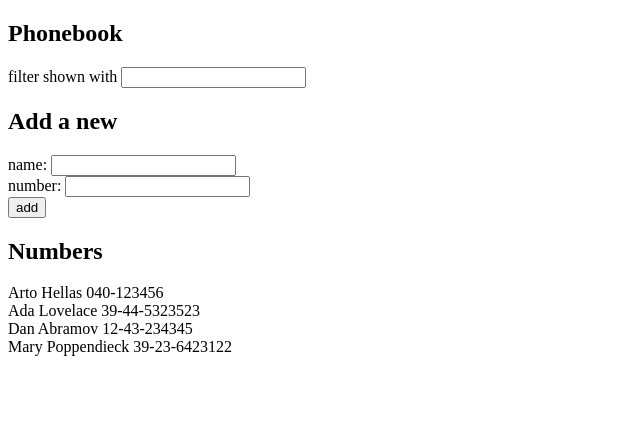
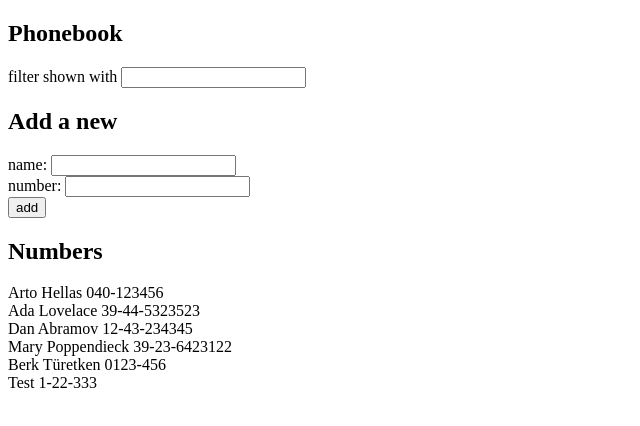
Before and after one commit to berkturetken/Full-Stack-Web-Development, a React (Create React App) app in the folder part2/phonebook/: page / in a window 1280 px wide. Shown: the top 426 px of the page, without its empty margins (0-640 px from the left). Built offline with nearby package versions, Linux system fonts and the light colour scheme; data requests are answered from the project's data file.

Commit message:
Implemented 2.15

```diff
--- a/part2/phonebook/db.json
+++ b/part2/phonebook/db.json
@@ -1,5 +1,5 @@
 {
-  "persons":[
+  "persons": [
     {
       "name": "Arto Hellas",
       "number": "040-123456",
@@ -19,6 +19,16 @@
       "name": "Mary Poppendieck",
       "number": "39-23-6423122",
       "id": 4
+    },
+    {
+      "name": "Berk Türetken",
+      "number": "0123-456",
+      "id": 5
+    },
+    {
+      "name": "Test",
+      "number": "1-22-333",
+      "id": 6
     }
   ]
 }
--- a/part2/phonebook/src/App.js
+++ b/part2/phonebook/src/App.js
@@ -34,10 +34,15 @@ const App = () => {
         name: newName,
         number: newNumber,
       };
-      setPersons(persons.concat(newPerson));
+
+      axios
+        .post("http://localhost:3001/persons", newPerson)
+        .then((response) => {
+          setPersons(persons.concat(response.data));
+          setNewName("");
+          setNewNumber("");
+        });
     }
-    setNewName("");
-    setNewNumber("");
   };
 
   const handleNameChange = (event) => setNewName(event.target.value);
```
